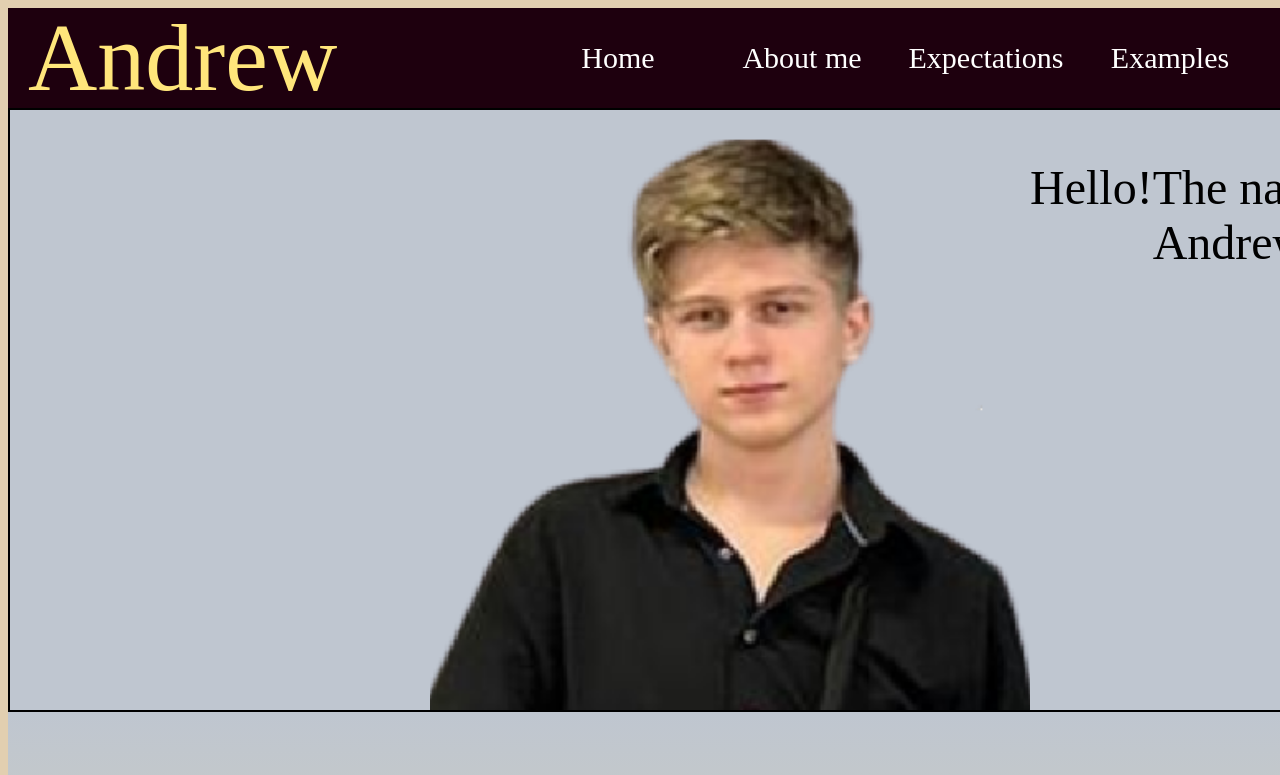
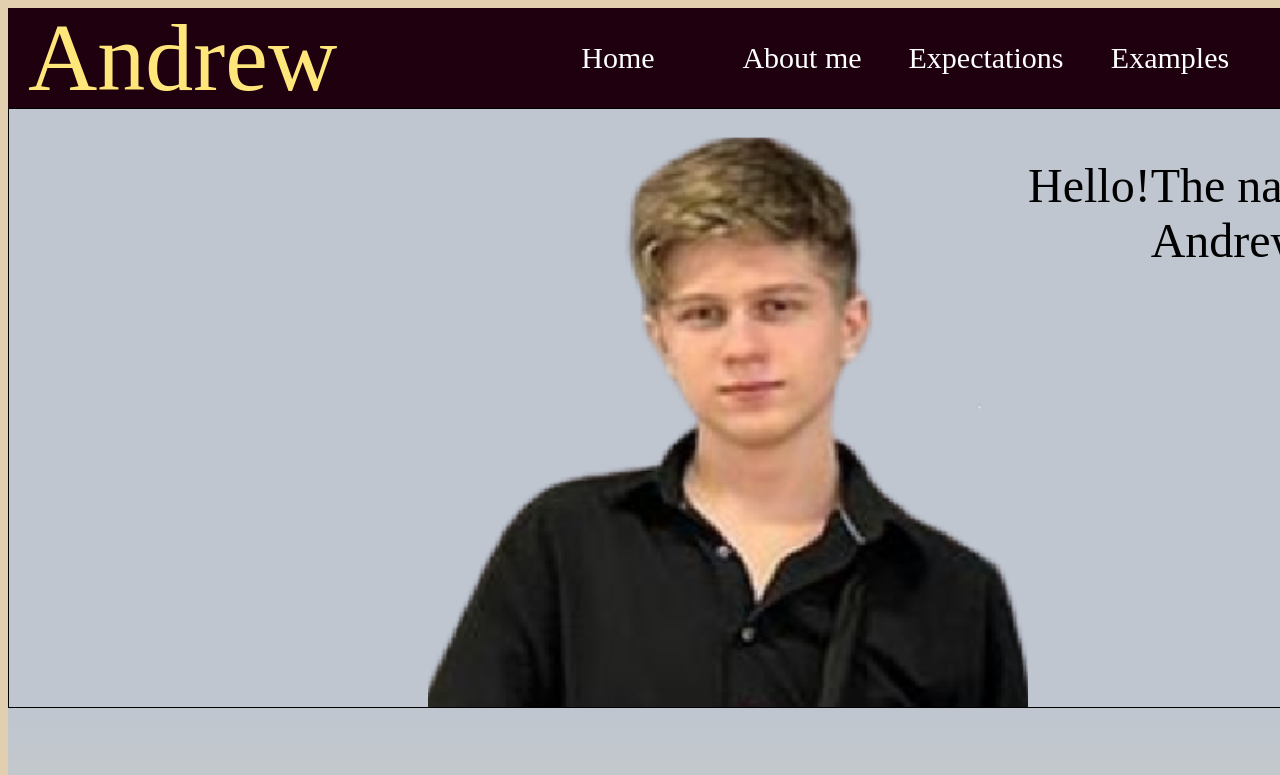
Before and after one commit to literal-code/portfolio, a plain HTML site: page index.html in a window 1280 px wide. Shown: the top 775 px of the page. Drawn offline with Linux system fonts and the light colour scheme.

Commit message:
Update style.css

```diff
--- a/style.css
+++ b/style.css
@@ -63,7 +63,8 @@ body{
     width:1440px;
     background-color:#bfc6d0;
     display:flex;
-    border: 2px solid black;
+    outline:1px solid black;
+    outline-offset:-1px;
 }
 .intro p{
     font-size:48px;
```
